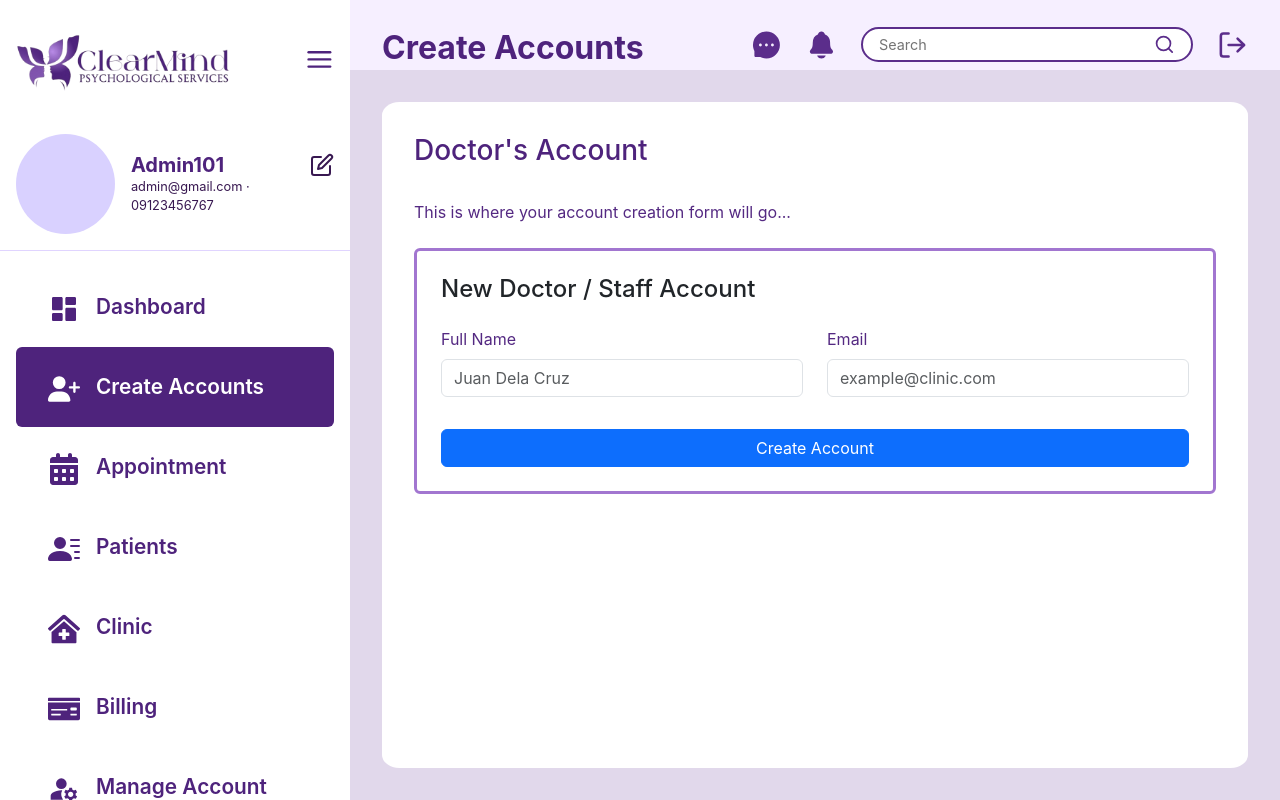
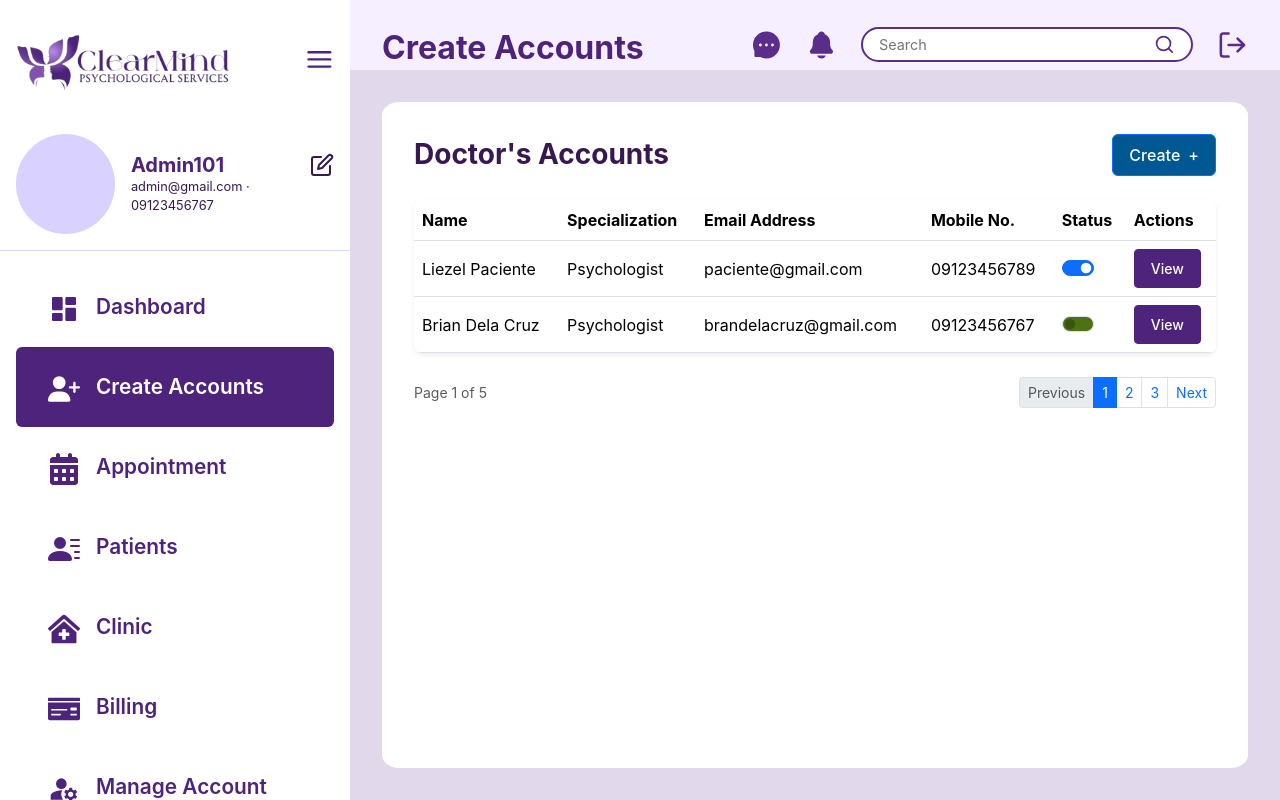
Before and after one commit to miriammulawin/ClearMind, a React (Vite) app in the folder clearmind-frontend/: page /create-accounts in a window 1280 px wide. Built offline with nearby package versions, Linux system fonts and the light colour scheme.

Commit message:
create accounts

```diff
--- a/clearmind-frontend/src/AdminPages/CreateAccounts.jsx
+++ b/clearmind-frontend/src/AdminPages/CreateAccounts.jsx
@@ -3,8 +3,26 @@ import AdminSideBar from './AdminSideBar';
 import AdminTopNavbar from './AdminTopNavbar';
 
 function CreateAccounts() {
+  const [activeMenu, setActiveMenu] = React.useState("Create Accounts");
 
-  const [activeMenu, setActiveMenu] = React.useState("Create Accounts");
+
+  const doctors = [
+    {
+      name: "Liezel Paciente",
+      specialization: "Psychologist",
+      email: "paciente@gmail.com",
+      mobile: "09123456789",
+      status: true,
+    },
+    {
+      name: "Brian Dela Cruz",
+      specialization: "Psychologist",
+      email: "brandelacruz@gmail.com",
+      mobile: "09123456767",
+      status: false,
+    },
+    // add more...
+  ];
 
   return (
     <div className="admin-layout">
@@ -12,27 +30,109 @@ function CreateAccounts() {
         activeMenu={activeMenu}
         setActiveMenu={setActiveMenu}
       />
+
       <div className="admin-main">
         <AdminTopNavbar activeMenu={activeMenu} />
+
         <div className="admin-content">
-          <h3 className='doctor-text'>Doctor's Account</h3>
-          <div style={{ marginTop: '2rem' }}>
-            <p>This is where your account creation form will go...</p>
+          {/* Header + Create Button */}
+          <div className="d-flex justify-content-between align-items-center mb-4">
+            <h3 className="mb-0" style={{ color: "#381851", fontWeight: 700 }}>
+              Doctor's Accounts
+            </h3>
+            <button
+              className="btn btn-primary d-flex align-items-center gap-2"
+              style={{
+                backgroundColor: "#005892",
+                padding: "8px 16px",
+                fontWeight: 500,
+              }}
+            >
+              <span>Create</span>
+              <span>+</span>
+            </button>
+          </div>
 
-            <div className="card p-4 mt-4 shadow-m">
-              <h4>New Doctor / Staff Account</h4>
-              <div className="row mt-3">
-                <div className="col-md-6 mb-3">
-                  <label className="form-label">Full Name</label>
-                  <input type="text" className="form-control" placeholder="Juan Dela Cruz" />
-                </div>
-                <div className="col-md-6 mb-3">
-                  <label className="form-label">Email</label>
-                  <input type="email" className="form-control" placeholder="example@clinic.com" />
-                </div>
+          {/* Table Card */}
+          <div className="card shadow-sm border-0 rounded-3 overflow-hidden">
+            <div className="card-body p-0">
+              <div className="table-responsive">
+                <table className="table table-hover mb-0 align-middle">
+                  <thead className="bg-light">
+                    <tr>
+                      <th>Name</th>
+                      <th>Specialization</th>
+                      <th>Email Address</th>
+                      <th>Mobile No.</th>
+                      <th>Status</th>
+                      <th>Actions</th>
+                    </tr>
+                  </thead>
+                  <tbody>
+                    {doctors.map((doctor, index) => (
+                      <tr key={index}>
+                        <td>{doctor.name}</td>
+                        <td>{doctor.specialization}</td>
+                        <td>{doctor.email}</td>
+                        <td>{doctor.mobile}</td>
+                        <td>
+                          <div className="form-check form-switch">
+                            <input
+                              className="form-check-input"
+                              type="checkbox"
+                              role="switch"
+                              checked={doctor.status}
+                              readOnly
+                            />
+                          </div>
+                        </td>
+                        <td>
+                          <button
+                            className="btn btn-sm btn-outline-primary text-white"
+                             style={{
+                              backgroundColor: "#4E237C",
+                              borderColor: "#4E237C",
+                              padding: "8px 16px",
+                              fontWeight: 500,
+                            }}
+                          >
+                            View
+                          </button>
+
+                        </td>
+                      </tr>
+                    ))}
+                  </tbody>
+                </table>
               </div>
-              <button className="btn btn-primary mt-3">Create Account</button>
             </div>
+          </div>
+
+          {/* Pagination */}
+          <div className="d-flex justify-content-between align-items-center mt-4">
+            <small className="text-muted">
+              Page 1 of 5
+            </small>
+
+            <nav aria-label="Page navigation">
+              <ul className="pagination pagination-sm mb-0">
+                <li className="page-item disabled">
+                  <span className="page-link">Previous</span>
+                </li>
+                <li className="page-item active">
+                  <span className="page-link">1</span>
+                </li>
+                <li className="page-item">
+                  <span className="page-link">2</span>
+                </li>
+                <li className="page-item">
+                  <span className="page-link">3</span>
+                </li>
+                <li className="page-item">
+                  <span className="page-link">Next</span>
+                </li>
+              </ul>
+            </nav>
           </div>
         </div>
       </div>
--- a/clearmind-frontend/src/index.css
+++ b/clearmind-frontend/src/index.css
@@ -289,7 +289,9 @@ h2{
   color: #4E237C;
 }
 
-
+.form-check-input{
+  background-color: #4D7212;
+}
 
 @media screen and (max-width: 900px) {
   .top-navbar {
```
